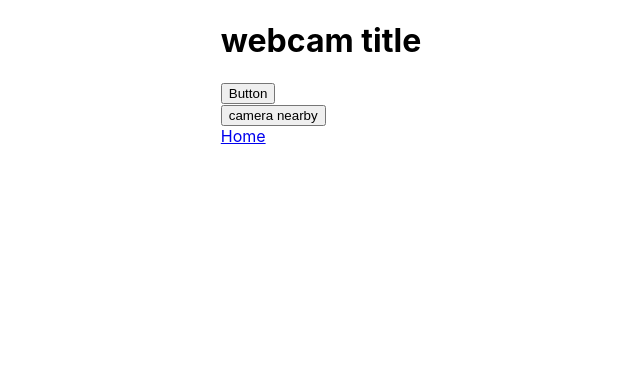
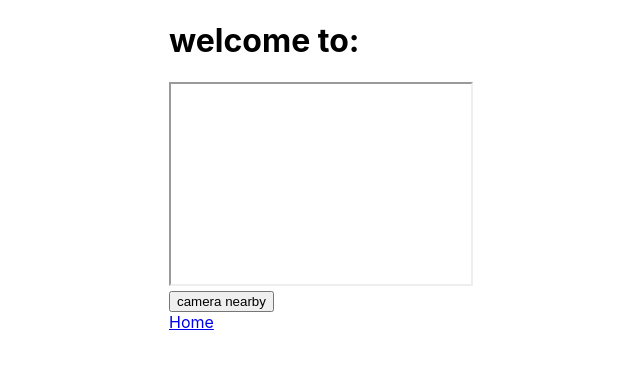
Before and after one commit to WildCodeSchool/reims-0320-js-camathon, a React (Create React App) app: page /live in a window 1280 px wide. Shown: the top 366 px of the page, without its empty margins (319-959 px from the left). Built offline with nearby package versions, Linux system fonts and the light colour scheme; no server answers.

Commit message:
refector(live):printthewebcamok

```diff
--- a/src/components/CameraLive.jsx
+++ b/src/components/CameraLive.jsx
@@ -9,6 +9,10 @@ class CameraLive extends React.Component {
     this.state = {
       linkWebcam: null,
     };
+  }
+
+  componentDidMount() {
+    this.printCam();
   }
 
 
@@ -24,12 +28,10 @@ class CameraLive extends React.Component {
     return (
       <div>
         <div className="cameralive-title">
-          <h1> webcam title </h1>
+          <h1> welcome to:</h1>
+          <p>{this.props.webcams.title}</p>
         </div>
-        <div className="cameralive-cam">
-          {/*<video controls width="250"><source src={this.state.linkWebcam}type="video/webm" /> </video>*/}
-        </div>
-        <button type="button" onClick={this.printCam}>Button</button>
+        <iframe src={this.state.linkWebcam} width="300" height="200" frameBorder="20" title="go"> </iframe>
         <div>
           <CameraNearby />
         </div>
--- a/src/components/CameraNearby.jsx
+++ b/src/components/CameraNearby.jsx
@@ -10,7 +10,7 @@ class Nearby extends React.Component {
   }
 
   searchcamnearby = () => {
-    Axios.get('https://api.windy.com/api/webcams/v2/list/nearby=48.8534,2.3488,100?key=VaEdlfWg03XttPZBGoKRTgxTby3EJwhF')
+    Axios.get(`https://api.windy.com/api/webcams/v2/list/nearby=${48.8534},${2.3488},100?key=VaEdlfWg03XttPZBGoKRTgxTby3EJwhF`)
       .then((response) => response.data)
       .then((data) => {
         this.setState({ result: data.result.webcams[0].id });
```
